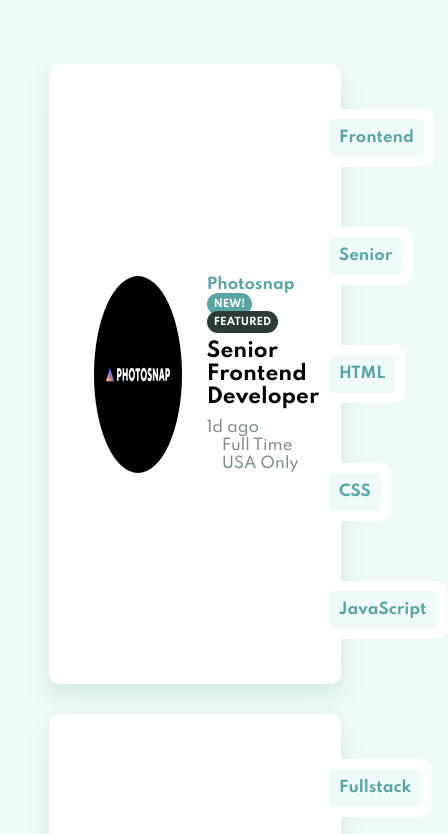
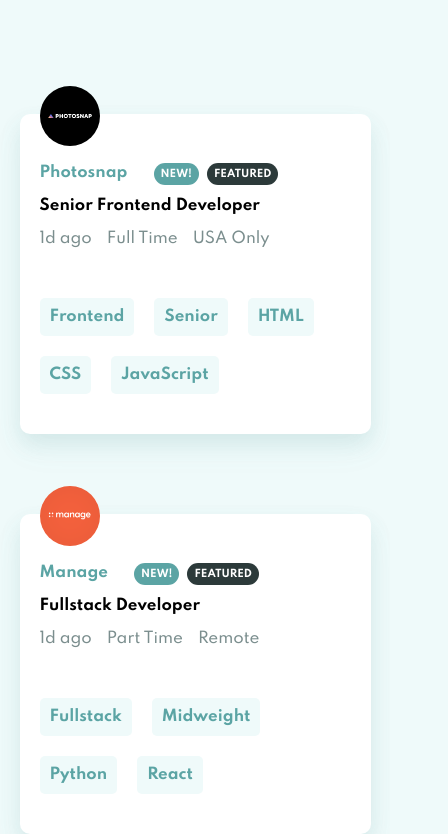
Before and after one commit to yuuujin97/Job-Listings-With-Filtering, a plain HTML site: page index.html in a window 390 px wide. Shown: the part 156-990 px from the top of the page, 448 px wide, since content can reach past the window. Drawn offline with Linux system fonts and the light colour scheme.

Commit message:
Added responsive web design

```diff
--- a/scss/style.scss
+++ b/scss/style.scss
@@ -133,6 +133,7 @@ button {
               font-size: 10px;
               text-transform: uppercase;
               padding: 5px 7px;
+              margin: 0 2px;
               border-radius: 15px;
             }
 
@@ -179,3 +180,60 @@ button {
     }
   }
 }
+
+@media screen and (max-width: 70em) {
+  header {
+    .img--desktop {
+      display: none;
+    }
+    .img--mobile {
+      display: block;
+    }
+  }
+
+  .filter__box.show {
+    width: 90%;
+    ul {
+      margin: 0 0 0 20px;
+    }
+    .filter__clear {
+      margin: 0 20px 0 0;
+    }
+  }
+
+  .section__list {
+    width: 90%;
+    ul {
+      li {
+        margin: 80px 0;
+        padding: 30px 0;
+        flex-direction: column;
+        align-items: flex-start;
+        .job__info {
+          padding: 20px 20px 20px 20px;
+          img {
+            position: absolute;
+            transform: translateX(0%) translateY(-130%);
+            width: 60px;
+          }
+          div {
+            padding: 0;
+            .job__position {
+              font-size: 15px;
+              margin: 15px 0;
+            }
+          }
+        }
+
+        .job__tags {
+          ul {
+            padding: 20px 20px 20px 10px;
+            li {
+              margin: 0;
+            }
+          }
+        }
+      }
+    }
+  }
+}
```
Also changed, not shown: css/style.css.
